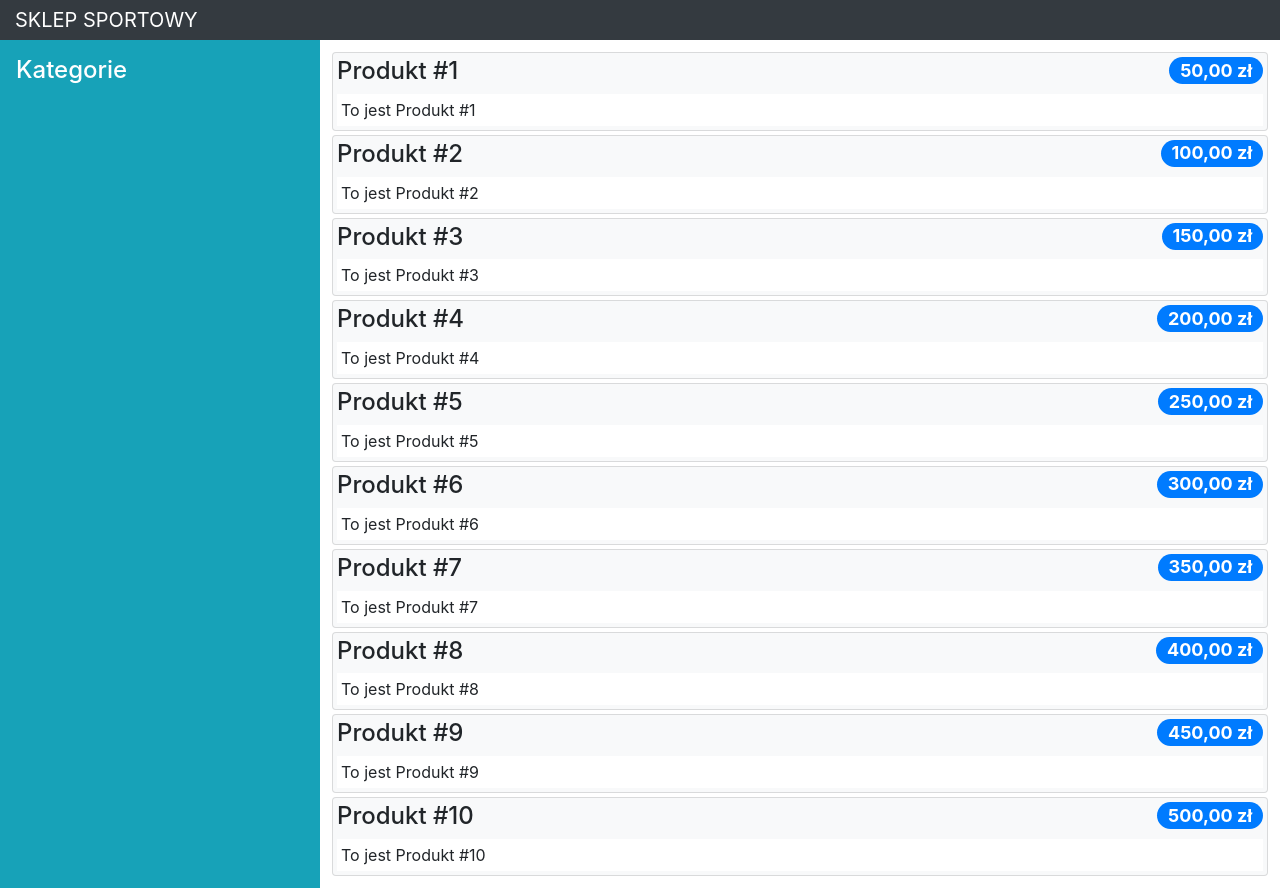
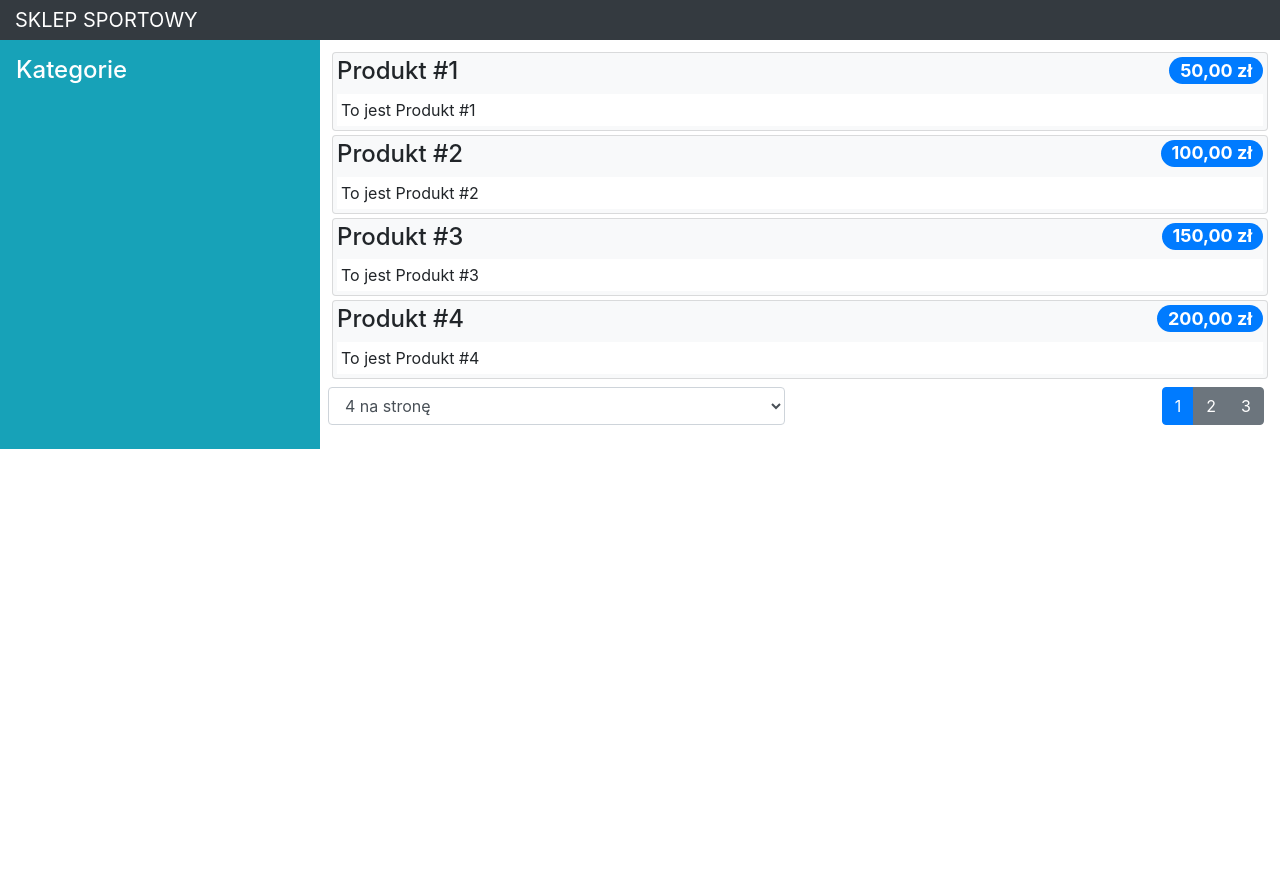
Before and after one commit to marekz/vue_sportstore, a Vue app: page / in a window 1280 px wide. After the commit the page ends 800 px from the top, so only its background shows below. Built offline with nearby package versions, Linux system fonts and the light colour scheme.

Commit message:
Add pagination to product list

```diff
--- /dev/null
+++ b/src/components/PageControls.vue
@@ -0,0 +1,42 @@
+<template>
+    <div class="row mt-2">
+        <div class="col form-group">
+            <select class="form-control" v-on:change="changePageSize">
+                <option value="4">4 na stronę</option>
+                <option value="8">8 na stronę</option>
+                <option value="12">12 na stronę</option>
+            </select>
+        </div>
+        <div class="text-right col">
+            <div v-if="pageCount > 1" class="text-right">
+                <div class="btn-group mx-2">
+                    <button v-for="i in pageNumbers" v-bind:key="i"
+                        class="btn" v-bind:class="{
+                            'btn-primary': i == currentPage,
+                            'btn-secondary': i != currentPage
+                        }" v-on:click="setCurrentPage(i)">
+                        {{ i }}
+                    </button>
+                </div>
+            </div>
+        </div>
+    </div>
+</template>
+<script>
+import { mapState, mapGetters, mapMutations } from "vuex";
+export default {
+    computed: {
+        ...mapState(["currentPage"]),
+        ...mapGetters(["pageCount"]),
+        pageNumbers() {
+            return [...Array(this.pageCount + 1).keys()].slice(1)
+        }
+    },
+    methods: {
+        ...mapMutations(["setCurrentPage", "setPageSize"]),
+        changePageSize($event) {
+            this.setPageSize(Number($event.target.value));
+        }
+    }
+}
+</script>
--- a/src/components/ProductList.vue
+++ b/src/components/ProductList.vue
@@ -9,13 +9,18 @@
             </h4>
             <div class="card-text bg-white p-1">{{ p.description }}</div>
         </div>
+        <page-controls />
     </div>
 </template>
 <script>
-import { mapState } from "vuex";
+import { mapGetters } from "vuex";
+import PageControls from "./PageControls";
 export default {
+        components: { PageControls },
         computed: {
-                    ...mapState(["products"])
+                    ...mapGetters({
+                        products: "processedProducts"
+                    })
         },
         filters: {
             currency(value) {
--- a/src/store/index.js
+++ b/src/store/index.js
@@ -22,7 +22,7 @@ export default new Vuex.Store({
                 let index = (state.currentPage - 1) * state.pageSize;
                 return state.products.slice(index, index + state.pageSize);
             },
-            pageCount: state => Math.ceil(state.productTotal / state.pageSize)
+            pageCount: state => Math.ceil(state.productsTotal / state.pageSize)
         },
         mutations: {
             setCurrentPage(state, page) {
```
